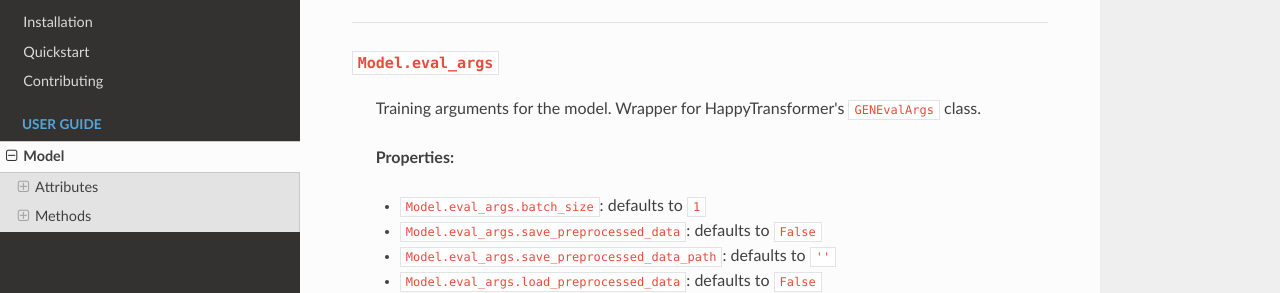
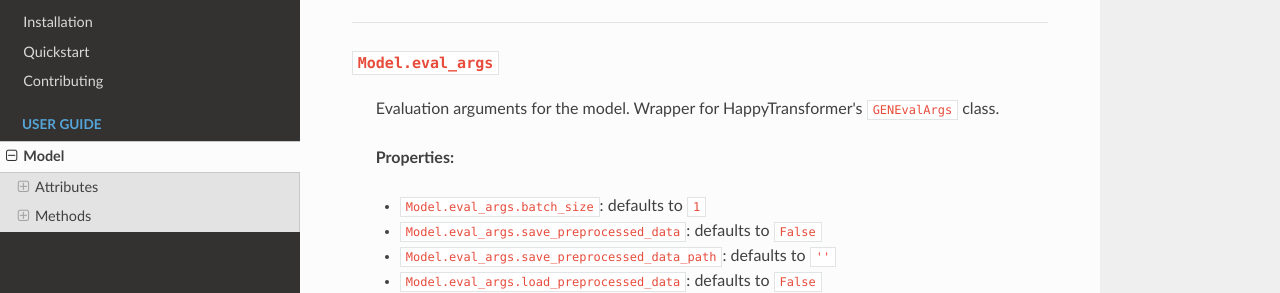
Before and after one commit to mchaney-dev/andromeda, an MkDocs documentation site: the page built from docs/model.md, in a window 1280 px wide and 1400 px high, scrolled down 1339 px. Shown: the part 159-452 px from the top of the window. Built offline with MkDocs 1.6.1, drawn with Linux system fonts in a browser that asks for light colours; nearby versions of some CDN libraries; some of the changed text lies outside the part shown.

Commit message:
Update model.md

```diff
--- a/docs/model.md
+++ b/docs/model.md
@@ -56,7 +56,7 @@
 
 ### `Model.eval_args`
 
-> Training arguments for the model. Wrapper for HappyTransformer's `GENEvalArgs` class.
+> Evaluation arguments for the model. Wrapper for HappyTransformer's `GENEvalArgs` class.
 >
 > **Properties:**
 >
@@ -109,7 +109,7 @@
 
 ### `Model.evaluate()`
 
-> Trains the model. Training arguments can be configured using the `eval_args` attribute.
+> Evaluates the model. Evaluation arguments can be configured using the `eval_args` attribute.
 >
 > **Parameters:**
 >
```
